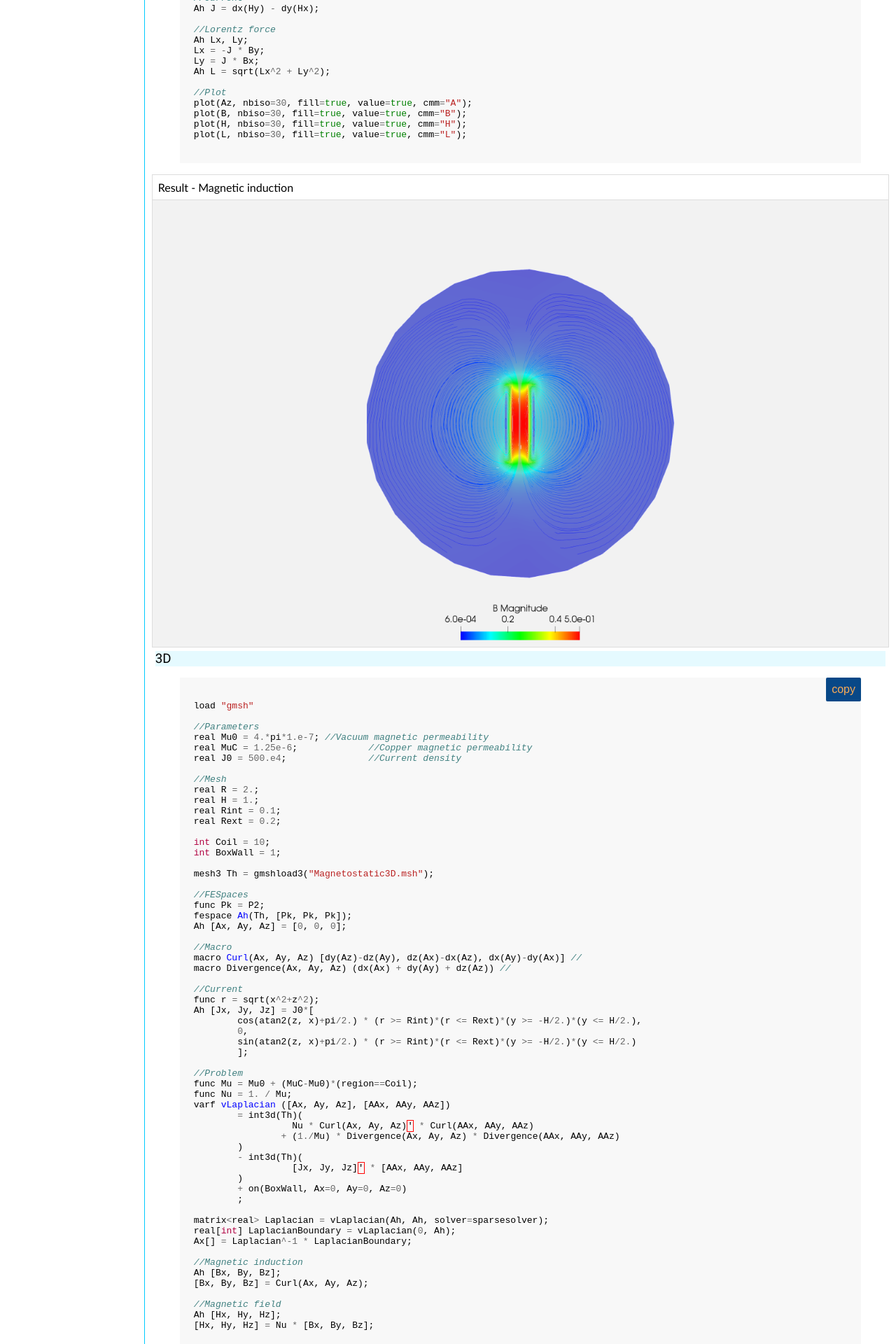
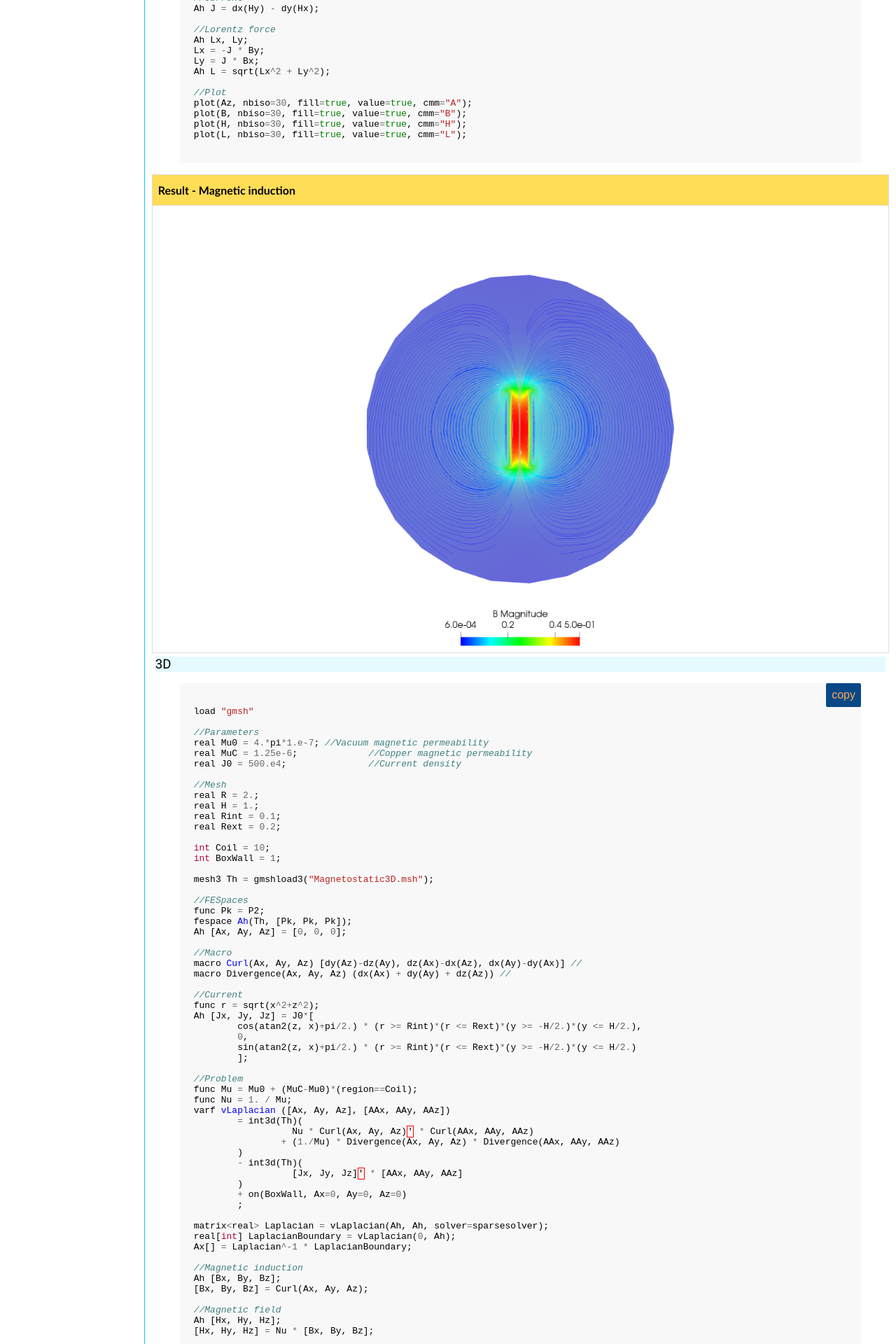
Before and after one commit to FreeFem/FreeFem-modules, a Jekyll site: the page built from _modules/magnetostatic.md, in a window 1280 px wide. Shown: the part 1758-3678 px from the top of the page at 70% size. Built offline with Jekyll 4.4.1, drawn with Linux system fonts in a browser that asks for light colours; formulas are drawn with MathJax 3; our own code applies the rules of GitHub Pages for plain Markdown files.

Commit message:
re-re-re-reorder titles

```diff
--- a/_modules/magnetostatic.md
+++ b/_modules/magnetostatic.md
@@ -127,8 +127,8 @@ plot(H, nbiso=30, fill=true, value=true, cmm="H");
 plot(L, nbiso=30, fill=true, value=true, cmm="L");
 {% endhighlight %}
 
+|Result - Magnetic induction|
 |--|
-|Result - Magnetic induction|
 |![Result]({{ site.url }}{{ site.baseurl }}/assets/Magnetostatic2D.png)|
 
 ### 3D
@@ -196,8 +196,8 @@ Ah [Hx, Hy, Hz];
 [Hx, Hy, Hz] = Nu * [Bx, By, Bz];
 {% endhighlight %}
 
+|Result - Magnetic induction|
 |--|
-|Result - Magnetic induction|
 |![Result]({{ site.url }}{{ site.baseurl }}/assets/Magnetostatic3D.png)|
 
 ### Optional
@@ -451,6 +451,6 @@ Physical Volume(MAGNETVOLUME) = {v+0};
 Physical Volume(VACUUMVOLUME) = {v+1};
 {% endhighlight %}
 
+|Mesh|
 |--|
-|Mesh|
 |![Result]({{ site.url }}{{ site.baseurl }}/assets/Magnetostatic3DMesh.png)|
```
Also changed, not shown: _modules/elasticity.md (+1 -1 lines).
